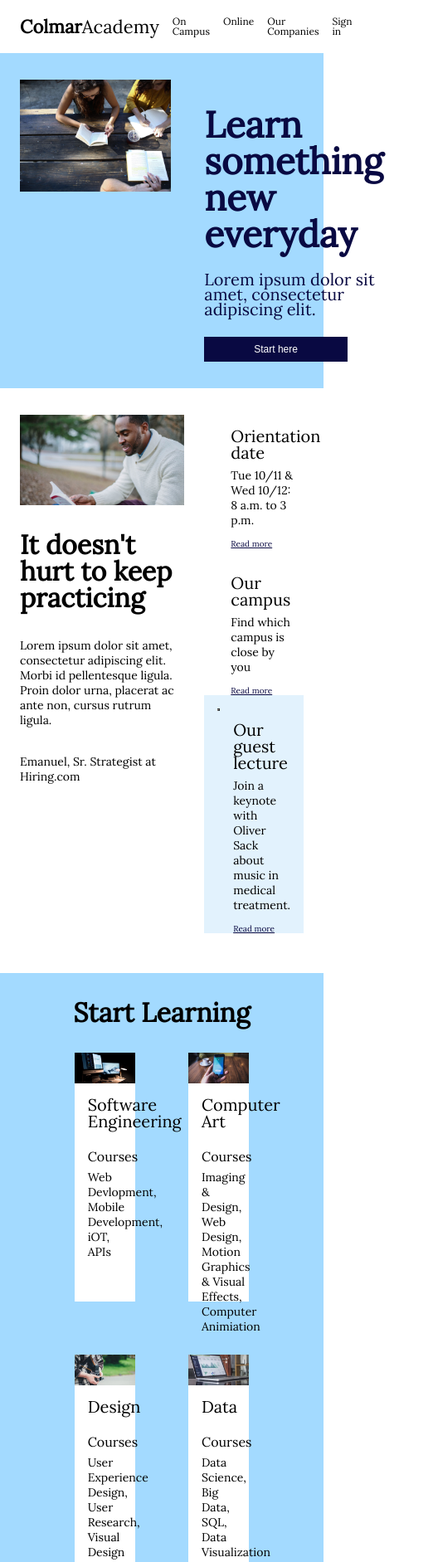
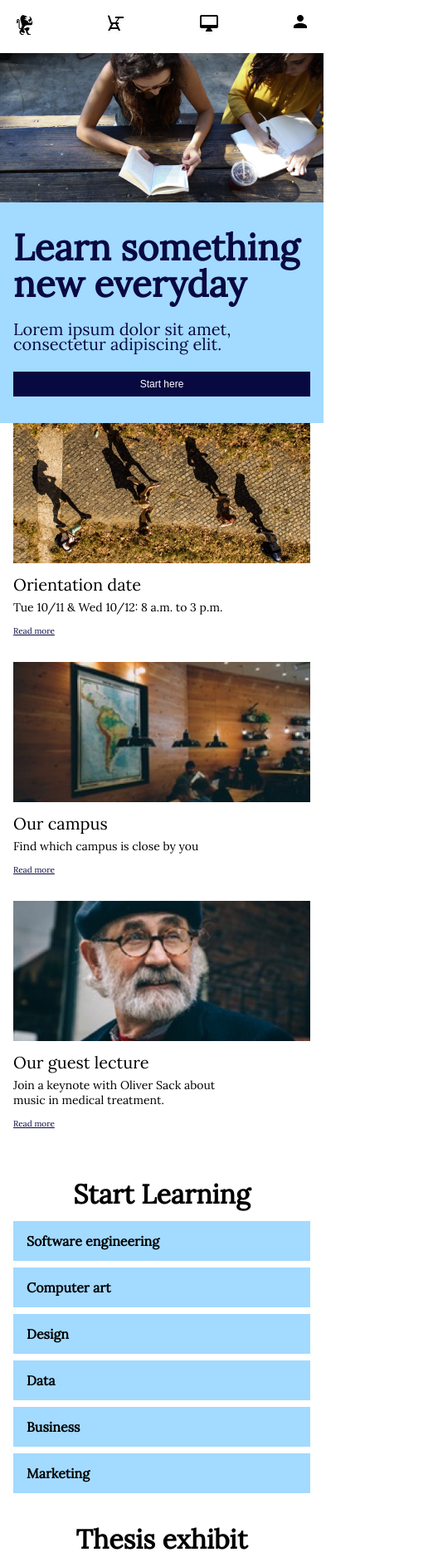
Before and after one commit to janelgreenwood/colmar, a plain HTML site: page index.html in a window 390 px wide. Shown: the top 1883 px of the page at 83% size, 522 px wide, since content can reach past the window. Drawn offline with Linux system fonts and the light colour scheme.

Commit message:
mobile done

```diff
--- a/index.html
+++ b/index.html
@@ -10,7 +10,7 @@
   <body>
 
 
-    <header>
+    <header class="desktop">
       <div class="site-width">
         <div class="logo">
           <div class="logo-image">
@@ -26,6 +26,19 @@
             <li>Online</li>
             <li>Our Companies</li>
             <li>Sign in</li>
+          </ul>
+        </nav>
+      </div>
+    </header>
+
+    <header class="mobile">
+      <div class="site-width">
+        <nav>
+          <ul>
+            <li><img src="./resources/images/ic-logo.svg"></li>
+            <li><img src="./resources/images/ic-on-campus.svg"></li>
+            <li><img src="./resources/images/ic-online.svg"></li>
+            <li><img src="./resources/images/ic-login.svg"></li>
           </ul>
         </nav>
       </div>
@@ -51,7 +64,7 @@
 
       <div class="feature keep-practicing">
         <div class="site-width columns">
-          <div class="left-column">
+          <div class="left-column desktop">
             <div class="feature-article">
               <img src="./resources/images/information-main.jpg">
               <h2>It doesn't hurt to keep practicing</h2>
@@ -62,7 +75,8 @@
           <div class="right-column">
             <div class="summary-articles">
               <div class="image-column">
-                <img src="./resources/images/information-orientation.jpg">
+                <img class="desktop" src="./resources/images/information-orientation.jpg">
+                <img class="mobile" src="./resources/images/information-orientation-mobile.jpg">
               </div>
               <div class="text-column">
                 <h3>Orientation date</h3>
@@ -72,7 +86,8 @@
             </div>
             <div class="summary-articles">
               <div class="image-column">
-                <img src="./resources/images/information-campus.jpg">
+                <img class="desktop" src="./resources/images/information-campus.jpg">
+                <img class="mobile" src="./resources/images/information-campus-mobile.jpg">
               </div>
               <div class="text-column">
                 <h3>Our campus</h3>
@@ -80,9 +95,10 @@
                 <a href="#">Read more</a>
               </div>
             </div>
-            <div class="summary-articles special">
+            <div class="summary-articles">
               <div class="image-column">
-                <img src="./resources/images/information-guest-lecture.jpg">
+                <img class="desktop" src="./resources/images/information-guest-lecture.jpg">
+                <img class="mobile" src="./resources/images/information-guest-lecture-mobile.jpg">
               </div>
               <div class="text-column">
                 <h3>Our guest lecture</h3>
@@ -101,7 +117,7 @@
           </div>
         </div>
 
-        <div class="start-learning">
+        <div class="start-learning desktop">
           <div class="site-width">
             <div class="feature-box">
               <div class="learning-feature">
@@ -140,9 +156,18 @@
                 <h4>Courses</h4>
                 <p>Analytics, Content Marketing, Mobile Marketing</p>
               </div>
-          </div>
+            </div>
           </div>
         </div>
+
+        <ul class="start-learning-mobile mobile">
+          <li>Software engineering</li>
+          <li>Computer art</li>
+          <li>Design</li>
+          <li>Data</li>
+          <li>Business</li>
+          <li>Marketing</li>
+        </ul>
     </div>
 
       <div class="thesis">
@@ -156,11 +181,13 @@
           <div class="left-column">
             <div class="feature-article">
               <video src="./resources/videos/thesis.mp4" controls> Video not supported </video>
-              <h3>Reimagine Urban</h3>
-              <p>Lorem ipsum dolor sit amet, consectetur adipiscing elit. Morbi id pellentesque ligula. Proin dolor urna, placerat ac ante non, cursus rutrum ligula.</p>
+              <div class="desktop">
+                <h3>Reimagine Urban</h3>
+                <p>Lorem ipsum dolor sit amet, consectetur adipiscing elit. Morbi id pellentesque ligula. Proin dolor urna, placerat ac ante non, cursus rutrum ligula.</p>
+              </div>
             </div>
           </div>
-          <div class="right-column">
+          <div class="right-column desktop">
             <div class="summary-articles">
               <div class="image-column">
                 <img src="./resources/images/thesis-fisma.jpg">
@@ -188,7 +215,7 @@
             <div class="copyright">
               <p>© Colmar Academy. All rights reserved</p>
             </div>
-              <nav>
+              <nav class="desktop">
                 <ul>
                   <li>Terms</li>
                   <li>Privacy</li>
--- a/resources/css/style.css
+++ b/resources/css/style.css
@@ -1,4 +1,8 @@
 /* High level layout */
+.mobile {
+  display: none;
+}
+
 body {
   font-family: 'Lora', serif;
   font-size: 10px;
@@ -61,6 +65,10 @@ p {
   display: flex;
 }
 
+.summary-articles:hover {
+  background-color: #e2f2fd;
+}
+
 .summary-articles .image-column {
   width: 35%;
   padding: 16px;
@@ -81,12 +89,7 @@ p {
   color: #090942;
 }
 
-.summary-articles.special {
-  background-color: #e2f2fd;
-}
-
-
-/* Header Section */
+/* Header */
 header {
   background-color: white;
   position: fixed;
@@ -130,7 +133,6 @@ header li {
 
 }
 
-
 /* Learn Something */
 .learn-something {
   background-color: #a3daff;
@@ -168,7 +170,6 @@ header li {
   color: white;
 }
 
-
 /* Keep Practicing  */
 .author {
   padding-top: 32px;
@@ -180,13 +181,11 @@ header li {
 }
 
 /* Grid Box */
-
 .grid-box {
   background-color: #a3daff;
 }
 
 /* Start Learning Title */
-
 .start-learning-title {
   display: flex;
   padding-top: 32px;
@@ -200,9 +199,6 @@ header li {
 }
 
 /* Start Learning */
-
-
-
 .feature-box {
   display: flex;
   flex-wrap: wrap;
@@ -237,7 +233,6 @@ header li {
 }
 
 /* Thesis Title */
-
 .thesis {
   display: flex;
   padding-top: 32px;
@@ -247,7 +242,6 @@ header li {
 }
 
 /* Feature */
-
 .design .feature-article p {
   padding-top: 24px;
 }
@@ -266,7 +260,6 @@ header li {
 }
 
 /* Footer */
-
 footer {
   border-top: 1px solid #cecece;
   padding-top: 12px;
@@ -285,3 +278,103 @@ footer nav ul {
 footer nav li {
     margin-left: 10px;
 }
+
+
+
+/* Mobile */
+@media only screen and (max-width:480px) {
+
+  /* High level layout */
+  .desktop {
+    display: none;
+  }
+
+  .mobile {
+    display: block;
+  }
+
+  .site-width {
+    padding: 0;
+  }
+
+  .columns {
+    display: block;
+  }
+
+  .left-column, .right-column {
+    width: 100%;
+    padding: 0;
+  }
+
+  /* Header */
+  header nav {
+    width: 100%;
+  }
+
+  header ul {
+    display: flex;
+    justify-content: space-between;
+  }
+
+  header li {
+    padding-right: 16px;
+  }
+
+  /* Learn Something */
+  .learn-something .left-column {
+    height: 180px;
+    overflow: hidden;
+  }
+
+  .learn-something .right-column {
+    padding: 0 16px 32px 16px;
+    box-sizing: border-box;
+  }
+
+  .learn-something .text-group {
+    padding-right: 0;
+  }
+
+  .learn-something button {
+    width: 100%;
+  }
+
+  /* Keep Practicing */
+  .summary-articles {
+    display: block;
+  }
+
+  .summary-articles .image-column {
+    width: 100%;
+    padding: 16px;
+    box-sizing: border-box;
+  }
+
+  .summary-articles .text-column {
+    padding: 0 16px 16px 16px;
+  }
+
+  /* Start Learning */
+  .start-learning-title h2 {
+    padding-bottom: 16px;
+  }
+
+  .start-learning-mobile li {
+    padding: 16px;
+    margin: 0 16px 8px 16px;
+    background-color: #a3daff;
+    font-size: 16px;
+    font-weight: bold;
+  }
+
+  .grid-box {
+    background-color: white;
+  }
+
+  /* Footer */
+  footer {
+    border-top: none;
+    padding-top: 40px;
+    padding-bottom: 16px;
+  }
+}
```
